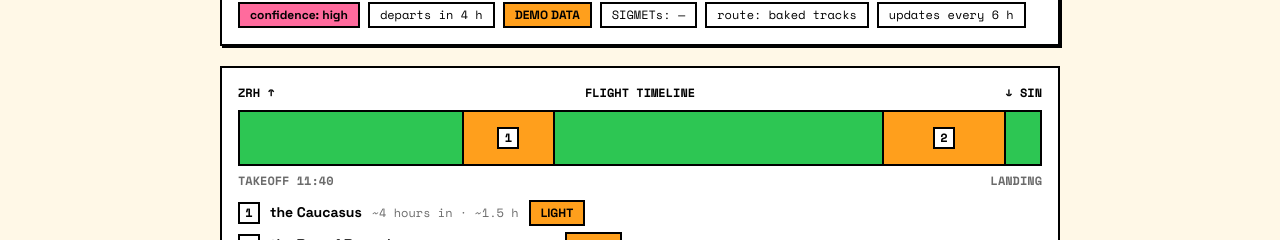
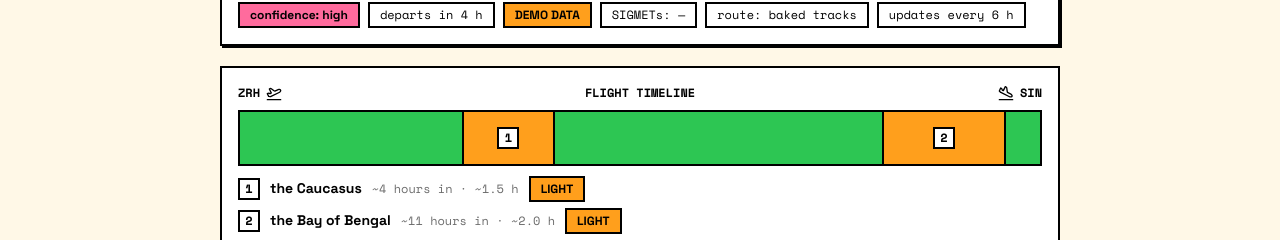
Before and after one commit to victorhwn7255/smooth-air-v0.18, a Next.js app: page / in a window 1280 px wide. Both pictures are taken after a click on the button "Generate briefing". Shown: the part 515-755 px from the top of the page. Built offline with nearby package versions, Linux system fonts and the light colour scheme; no server answers.

Commit message:
redesign: ribbon header pictograms replace text arrows; TAKEOFF/LANDING row removed (owner's call)

```diff
--- a/src/components/FlightRibbon.tsx
+++ b/src/components/FlightRibbon.tsx
@@ -1,5 +1,6 @@
 import type { Briefing } from "@/lib/types";
 import { fmtDur, fmtH } from "@/lib/pipeline/narrative";
+import { PlaneLandingIcon, PlaneTakeoffIcon } from "./icons";
 import { numSq } from "./ZoneCard";
 
 const chip =
@@ -18,10 +19,14 @@ export default function FlightRibbon({ b }: { b: Briefing }) {
       aria-label="Flight timeline"
       className="border-2 border-black bg-white p-4"
     >
-      <div className="mb-2 flex justify-between font-mono text-xs font-bold">
-        <span>{b.from} ↑</span>
+      <div className="mb-2 flex items-center justify-between font-mono text-xs font-bold">
+        <span className="inline-flex items-center gap-1.5">
+          {b.from} <PlaneTakeoffIcon />
+        </span>
         <span>FLIGHT TIMELINE</span>
-        <span>↓ {b.to}</span>
+        <span className="inline-flex items-center gap-1.5">
+          <PlaneLandingIcon /> {b.to}
+        </span>
       </div>
       <div className="relative h-14 overflow-hidden border-2 border-black bg-success">
         {b.zones.map((z, i) => (
@@ -43,10 +48,8 @@ export default function FlightRibbon({ b }: { b: Briefing }) {
           </div>
         ))}
       </div>
-      <div className="mt-1.5 flex justify-between font-mono text-xs font-bold text-text-secondary">
-        <span>TAKEOFF {b.depLocalTime}</span>
-        <span>LANDING</span>
-      </div>
+      {/* TAKEOFF/LANDING text row removed (owner's call) — the pictograms
+          carry the meaning; departure time lives on the grade card */}
       <div className="mt-2.5 flex flex-col gap-1.5">
         {b.zones.map((z, i) => (
           <div key={i} className="flex flex-wrap items-center gap-2.5 text-sm">
```
